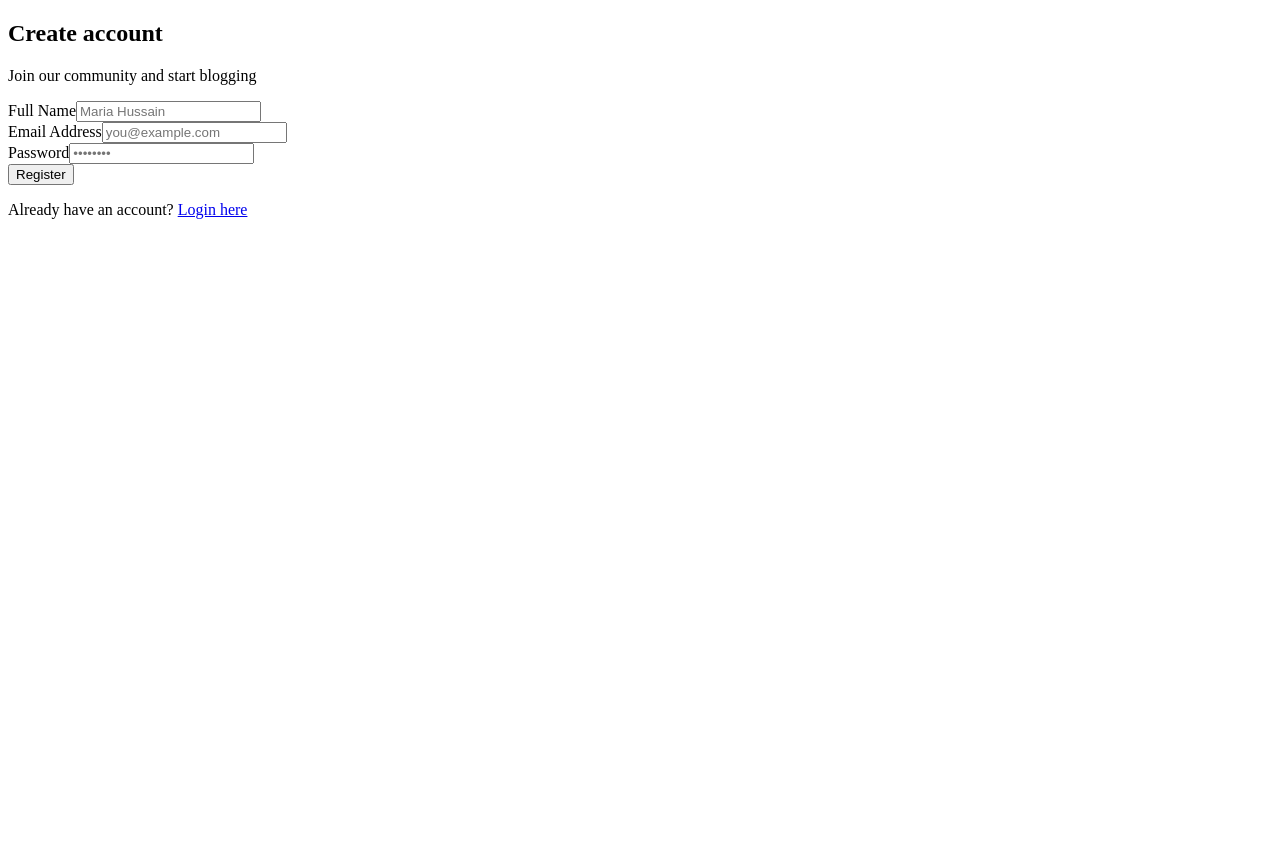
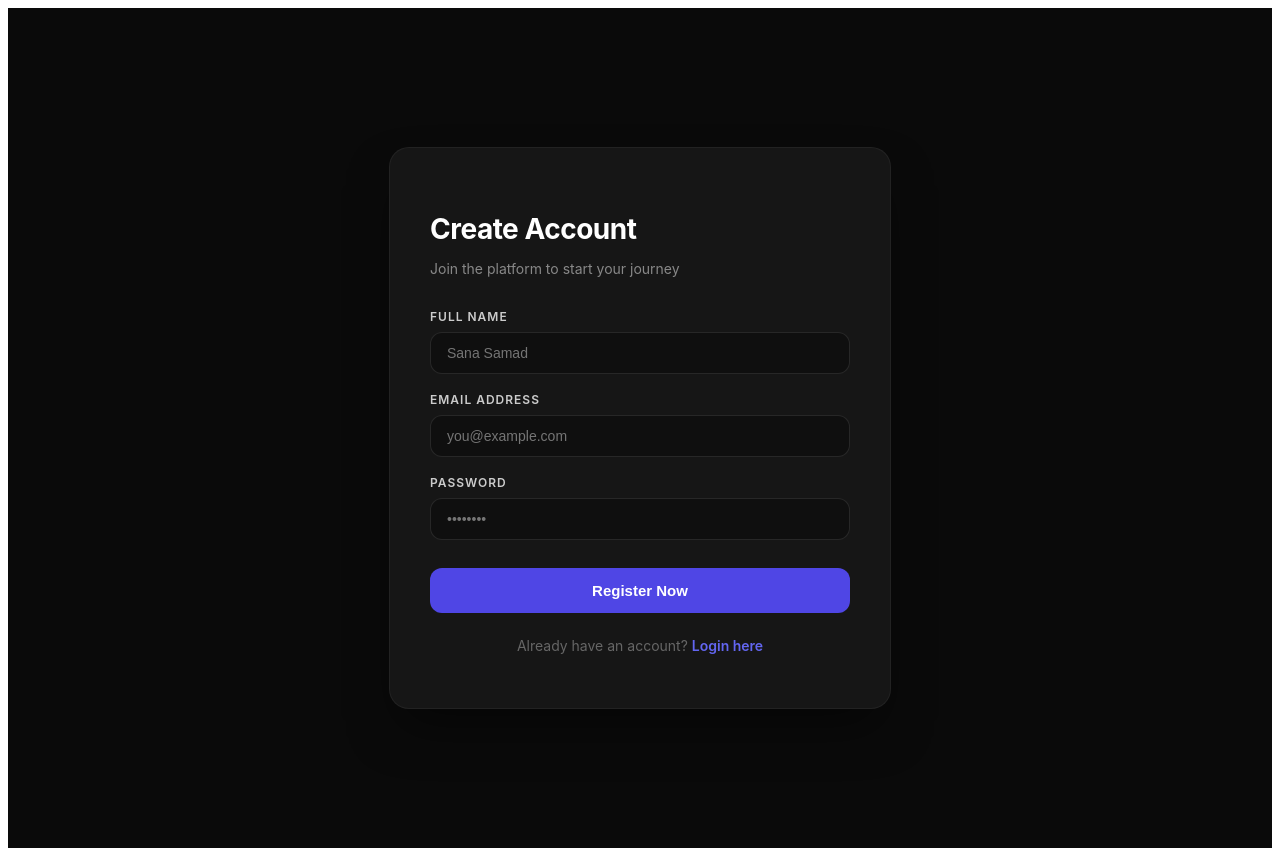
Before and after one commit to Sana-Khan30/Frontend-Blog-App, a React (Vite) app: page /register in a window 1280 px wide. Before the commit the page ends 800 px from the top, so only its background shows below. Built offline with nearby package versions, Linux system fonts and the light colour scheme; no server answers.

Commit message:
Update Register.jsx

```diff
--- a/src/pages/Register.jsx
+++ b/src/pages/Register.jsx
@@ -1,7 +1,7 @@
 import { useState } from 'react';
 import { useNavigate, Link } from 'react-router-dom';
 import { useAuth } from '../context/AuthContext';
-import { motion } from 'framer-motion'; // Animation ke liye
+import { motion } from 'framer-motion';
 
 export default function Register() {
   const { register } = useAuth();
@@ -28,45 +28,35 @@ export default function Register() {
   };
 
   return (
-    <div className="min-h-screen flex items-center justify-center bg-gradient-to-br from-slate-50 to-slate-200 px-4">
-      {/* Animated Card using Framer Motion */}
+    <div style={r.container}>
       <motion.div
-        initial={{ opacity: 0, y: 20 }}
+        initial={{ opacity: 0, y: 15 }}
         animate={{ opacity: 1, y: 0 }}
-        transition={{ duration: 0.5 }}
-        className="w-full max-w-md bg-white rounded-2xl shadow-xl shadow-slate-300/50 p-8 border border-slate-100"
+        style={r.card}
       >
-        <div className="text-center mb-8">
-          <h2 className="text-3xl font-bold text-slate-800 tracking-tight">Create account</h2>
-          <p className="text-slate-500 mt-2 text-sm">Join our community and start blogging</p>
+        <div style={r.header}>
+          <h2 style={r.title}>Create Account</h2>
+          <p style={r.subtitle}>Join the platform to start your journey</p>
         </div>
 
-        {error && (
-          <motion.div
-            initial={{ scale: 0.95 }}
-            animate={{ scale: 1 }}
-            className="bg-red-50 border-l-4 border-red-500 text-red-700 p-3 rounded mb-6 text-sm"
-          >
-            {error}
-          </motion.div>
-        )}
+        {error && <div style={r.errorBox}>{error}</div>}
 
-        <form onSubmit={handleSubmit} className="space-y-5">
-          <div className="space-y-1">
-            <label className="text-xs font-semibold text-slate-600 uppercase tracking-wider ml-1">Full Name</label>
+        <form onSubmit={handleSubmit} style={r.form}>
+          <div style={r.inputGroup}>
+            <label style={r.label}>Full Name</label>
             <input
               type="text"
               name="name"
-              placeholder="Maria Hussain"
+              placeholder="Sana Samad"
               value={form.name}
               onChange={handleChange}
               required
-              className="w-full px-4 py-3 rounded-xl border border-slate-200 focus:border-indigo-500 focus:ring-4 focus:ring-indigo-500/10 outline-none transition-all duration-200 bg-slate-50/50 focus:bg-white"
+              style={r.input}
             />
           </div>
 
-          <div className="space-y-1">
-            <label className="text-xs font-semibold text-slate-600 uppercase tracking-wider ml-1">Email Address</label>
+          <div style={r.inputGroup}>
+            <label style={r.label}>Email Address</label>
             <input
               type="email"
               name="email"
@@ -74,12 +64,12 @@ export default function Register() {
               value={form.email}
               onChange={handleChange}
               required
-              className="w-full px-4 py-3 rounded-xl border border-slate-200 focus:border-indigo-500 focus:ring-4 focus:ring-indigo-500/10 outline-none transition-all duration-200 bg-slate-50/50 focus:bg-white"
+              style={r.input}
             />
           </div>
 
-          <div className="space-y-1">
-            <label className="text-xs font-semibold text-slate-600 uppercase tracking-wider ml-1">Password</label>
+          <div style={r.inputGroup}>
+            <label style={r.label}>Password</label>
             <input
               type="password"
               name="password"
@@ -87,38 +77,85 @@ export default function Register() {
               value={form.password}
               onChange={handleChange}
               required
-              className="w-full px-4 py-3 rounded-xl border border-slate-200 focus:border-indigo-500 focus:ring-4 focus:ring-indigo-500/10 outline-none transition-all duration-200 bg-slate-50/50 focus:bg-white"
+              style={r.input}
             />
           </div>
 
           <motion.button
-            whileHover={{ scale: 1.01 }}
+            whileHover={{ backgroundColor: "#5850ec" }}
             whileTap={{ scale: 0.98 }}
             type="submit"
             disabled={loading}
-            className={`w-full py-3.5 rounded-xl font-bold text-white shadow-lg shadow-indigo-200 transition-all ${
-              loading ? 'bg-indigo-400 cursor-not-allowed' : 'bg-indigo-600 hover:bg-indigo-700'
-            }`}
+            style={loading ? {...r.btn, opacity: 0.7} : r.btn}
           >
-            {loading ? (
-              <span className="flex items-center justify-center gap-2">
-                <svg className="animate-spin h-5 w-5 text-white" viewBox="0 0 24 24">
-                  <circle className="opacity-25" cx="12" cy="12" r="10" stroke="currentColor" strokeWidth="4" fill="none" />
-                  <path className="opacity-75" fill="currentColor" d="M4 12a8 8 0 018-8V0C5.373 0 0 5.373 0 12h4zm2 5.291A7.962 7.962 0 014 12H0c0 3.042 1.135 5.824 3 7.938l3-2.647z" />
-                </svg>
-                Creating account...
-              </span>
-            ) : 'Register'}
+            {loading ? "Creating Account..." : "Register Now"}
           </motion.button>
         </form>
 
-        <p className="mt-8 text-center text-sm text-slate-500">
-          Already have an account?{' '}
-          <Link to="/login" className="text-indigo-600 font-bold hover:underline">
-            Login here
-          </Link>
+        <p style={r.footer}>
+          Already have an account? <Link to="/login" style={r.link}>Login here</Link>
         </p>
       </motion.div>
     </div>
   );
 }
+
+const r = {
+  container: {
+    minHeight: "100vh",
+    display: "flex",
+    alignItems: "center",
+    justifyContent: "center",
+    backgroundColor: "#0a0a0a", // Charcoal Dark
+    fontFamily: "'Inter', sans-serif",
+    padding: "20px"
+  },
+  card: {
+    backgroundColor: "#161616",
+    padding: "40px",
+    borderRadius: "20px",
+    width: "100%",
+    maxWidth: "420px",
+    border: "1px solid rgba(255,255,255,0.05)",
+    boxShadow: "0 25px 50px -12px rgba(0,0,0,0.5)",
+  },
+  header: { marginBottom: "32px" },
+  title: { color: "#fff", fontSize: "28px", fontWeight: "700", marginBottom: "8px", letterSpacing: "-0.5px" },
+  subtitle: { color: "#888", fontSize: "14px" },
+  errorBox: {
+    backgroundColor: "rgba(239, 68, 68, 0.1)",
+    border: "1px solid rgba(239, 68, 68, 0.2)",
+    color: "#f87171",
+    padding: "12px",
+    borderRadius: "10px",
+    fontSize: "13px",
+    marginBottom: "20px",
+  },
+  form: { display: "flex", flexDirection: "column", gap: "18px" },
+  inputGroup: { display: "flex", flexDirection: "column", gap: "8px" },
+  label: { color: "#ccc", fontSize: "12px", fontWeight: "600", textTransform: "uppercase", letterSpacing: "1px" },
+  input: {
+    backgroundColor: "#0f0f0f",
+    border: "1px solid rgba(255,255,255,0.1)",
+    borderRadius: "12px",
+    padding: "12px 16px",
+    color: "#fff",
+    fontSize: "14px",
+    outline: "none",
+    transition: "border 0.2s",
+  },
+  btn: {
+    backgroundColor: "#4F46E5",
+    color: "#fff",
+    padding: "14px",
+    borderRadius: "12px",
+    border: "none",
+    fontSize: "15px",
+    fontWeight: "600",
+    cursor: "pointer",
+    marginTop: "10px",
+    transition: "all 0.2s",
+  },
+  footer: { marginTop: "24px", textAlign: "center", color: "#666", fontSize: "14px" },
+  link: { color: "#6366f1", textDecoration: "none", fontWeight: "600" },
+};
```
